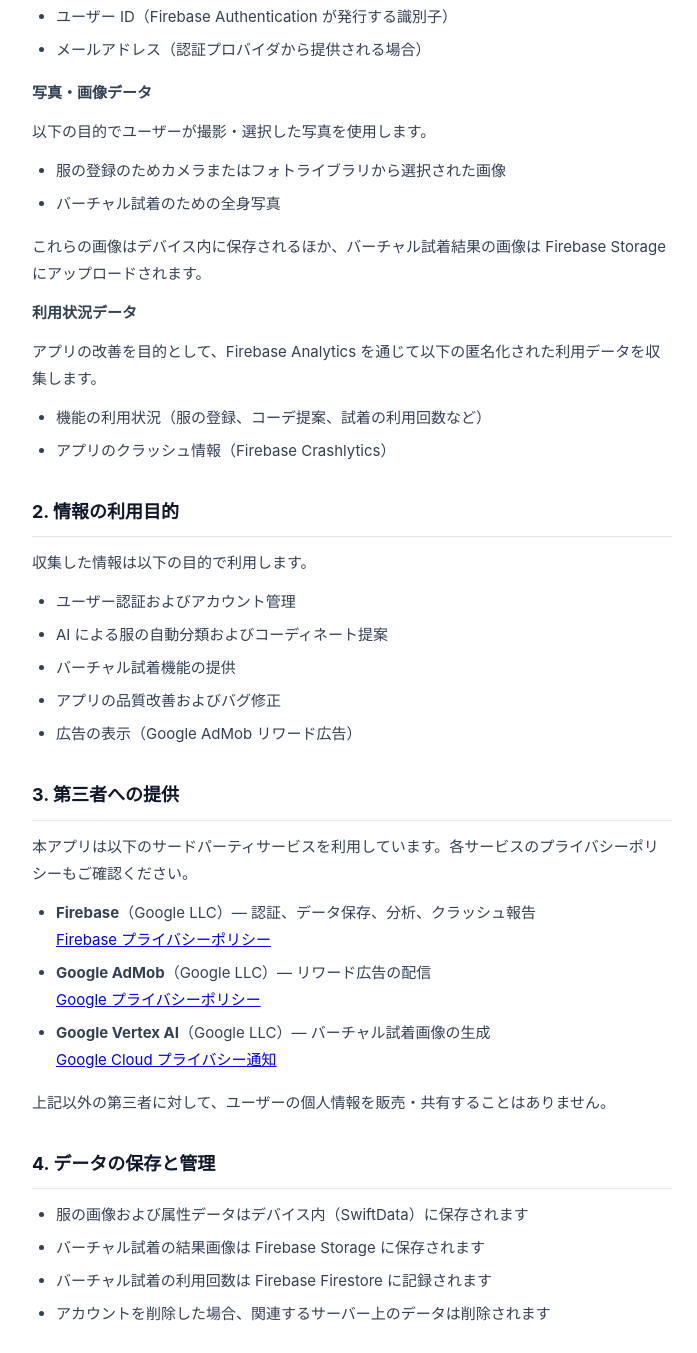
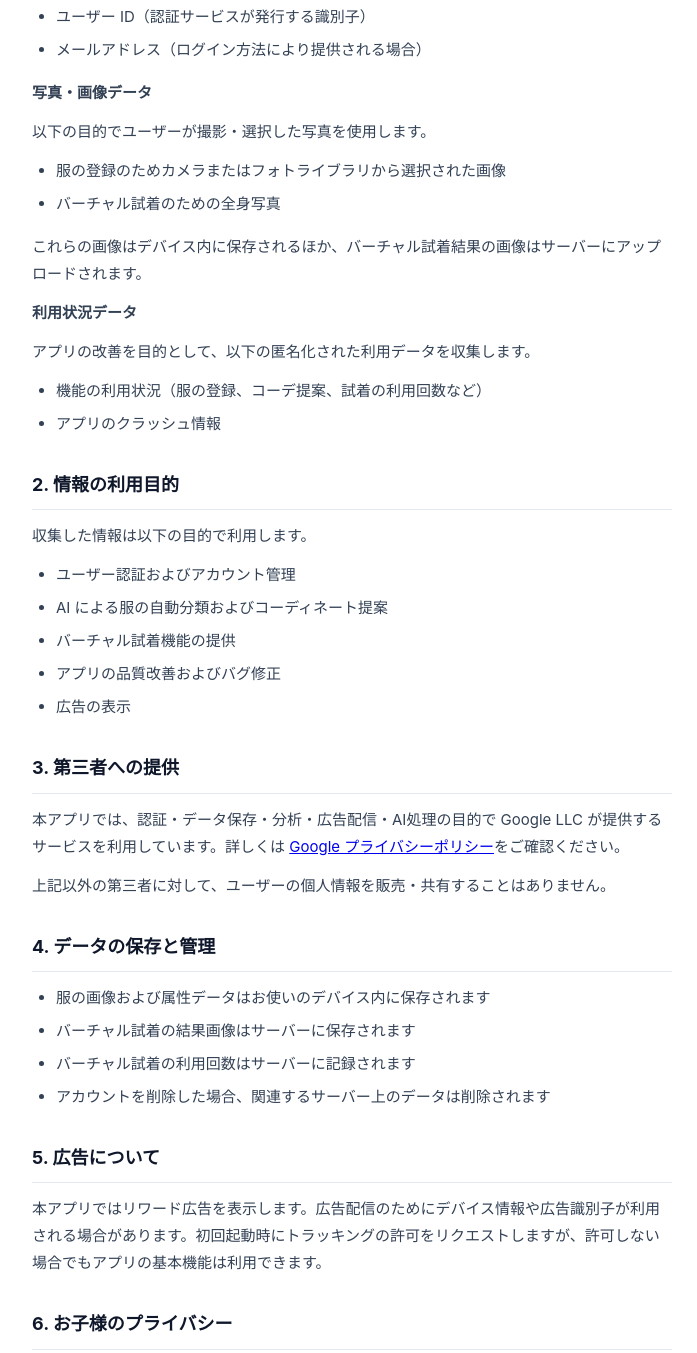
Before and after one commit to shadow6119/cloz-site, a plain HTML site: page index.html in a window 1280 px wide. Shown: the part 433-1786 px from the top of the page, without its empty margins (288-985 px from the left). Drawn offline with Linux system fonts and the light colour scheme.

Commit message:
Remove internal service names from privacy policy

```diff
--- a/index.html
+++ b/index.html
@@ -29,8 +29,8 @@
     <p><strong>アカウント情報</strong></p>
     <p>本アプリでは、Apple ID または Google アカウントを利用したログイン機能を提供しています。ログイン時に以下の情報を取得します。</p>
     <ul>
-      <li>ユーザー ID（Firebase Authentication が発行する識別子）</li>
-      <li>メールアドレス（認証プロバイダから提供される場合）</li>
+      <li>ユーザー ID（認証サービスが発行する識別子）</li>
+      <li>メールアドレス（ログイン方法により提供される場合）</li>
     </ul>
 
     <p><strong>写真・画像データ</strong></p>
@@ -39,13 +39,13 @@
       <li>服の登録のためカメラまたはフォトライブラリから選択された画像</li>
       <li>バーチャル試着のための全身写真</li>
     </ul>
-    <p>これらの画像はデバイス内に保存されるほか、バーチャル試着結果の画像は Firebase Storage にアップロードされます。</p>
+    <p>これらの画像はデバイス内に保存されるほか、バーチャル試着結果の画像はサーバーにアップロードされます。</p>
 
     <p><strong>利用状況データ</strong></p>
-    <p>アプリの改善を目的として、Firebase Analytics を通じて以下の匿名化された利用データを収集します。</p>
+    <p>アプリの改善を目的として、以下の匿名化された利用データを収集します。</p>
     <ul>
       <li>機能の利用状況（服の登録、コーデ提案、試着の利用回数など）</li>
-      <li>アプリのクラッシュ情報（Firebase Crashlytics）</li>
+      <li>アプリのクラッシュ情報</li>
     </ul>
 
     <h2>2. 情報の利用目的</h2>
@@ -55,31 +55,23 @@
       <li>AI による服の自動分類およびコーディネート提案</li>
       <li>バーチャル試着機能の提供</li>
       <li>アプリの品質改善およびバグ修正</li>
-      <li>広告の表示（Google AdMob リワード広告）</li>
+      <li>広告の表示</li>
     </ul>
 
     <h2>3. 第三者への提供</h2>
-    <p>本アプリは以下のサードパーティサービスを利用しています。各サービスのプライバシーポリシーもご確認ください。</p>
-    <ul>
-      <li><strong>Firebase</strong>（Google LLC）— 認証、データ保存、分析、クラッシュ報告<br>
-        <a href="https://firebase.google.com/support/privacy" target="_blank">Firebase プライバシーポリシー</a></li>
-      <li><strong>Google AdMob</strong>（Google LLC）— リワード広告の配信<br>
-        <a href="https://policies.google.com/privacy" target="_blank">Google プライバシーポリシー</a></li>
-      <li><strong>Google Vertex AI</strong>（Google LLC）— バーチャル試着画像の生成<br>
-        <a href="https://cloud.google.com/terms/cloud-privacy-notice" target="_blank">Google Cloud プライバシー通知</a></li>
-    </ul>
+    <p>本アプリでは、認証・データ保存・分析・広告配信・AI処理の目的で Google LLC が提供するサービスを利用しています。詳しくは <a href="https://policies.google.com/privacy" target="_blank">Google プライバシーポリシー</a>をご確認ください。</p>
     <p>上記以外の第三者に対して、ユーザーの個人情報を販売・共有することはありません。</p>
 
     <h2>4. データの保存と管理</h2>
     <ul>
-      <li>服の画像および属性データはデバイス内（SwiftData）に保存されます</li>
-      <li>バーチャル試着の結果画像は Firebase Storage に保存されます</li>
-      <li>バーチャル試着の利用回数は Firebase Firestore に記録されます</li>
+      <li>服の画像および属性データはお使いのデバイス内に保存されます</li>
+      <li>バーチャル試着の結果画像はサーバーに保存されます</li>
+      <li>バーチャル試着の利用回数はサーバーに記録されます</li>
       <li>アカウントを削除した場合、関連するサーバー上のデータは削除されます</li>
     </ul>
 
     <h2>5. 広告について</h2>
-    <p>本アプリでは Google AdMob によるリワード広告を表示します。広告配信のためにデバイス情報や広告識別子が利用される場合があります。App Tracking Transparency（ATT）に基づき、トラッキングの許可をリクエストします。許可しない場合でもアプリの基本機能は利用できます。</p>
+    <p>本アプリではリワード広告を表示します。広告配信のためにデバイス情報や広告識別子が利用される場合があります。初回起動時にトラッキングの許可をリクエストしますが、許可しない場合でもアプリの基本機能は利用できます。</p>
 
     <h2>6. お子様のプライバシー</h2>
     <p>本アプリは特定の年齢層を対象としたものではなく、13歳未満のお子様から意図的に個人情報を収集することはありません。</p>
```
